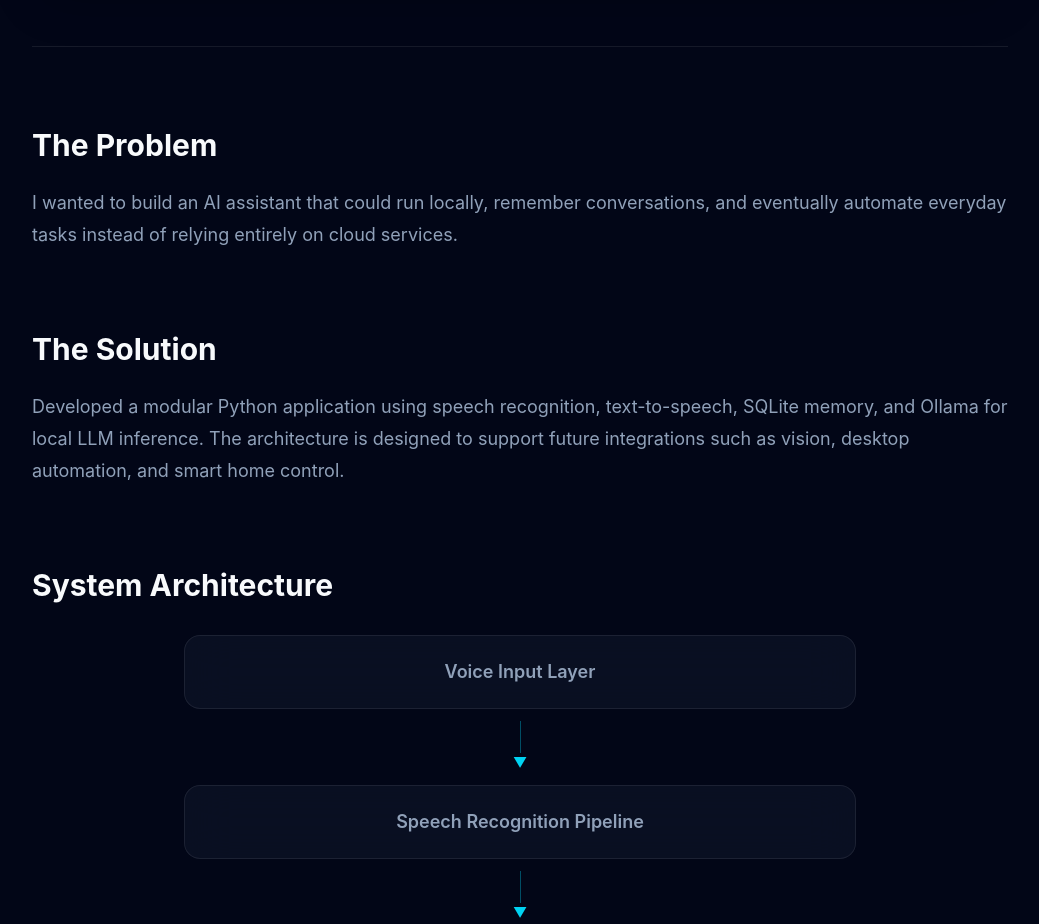
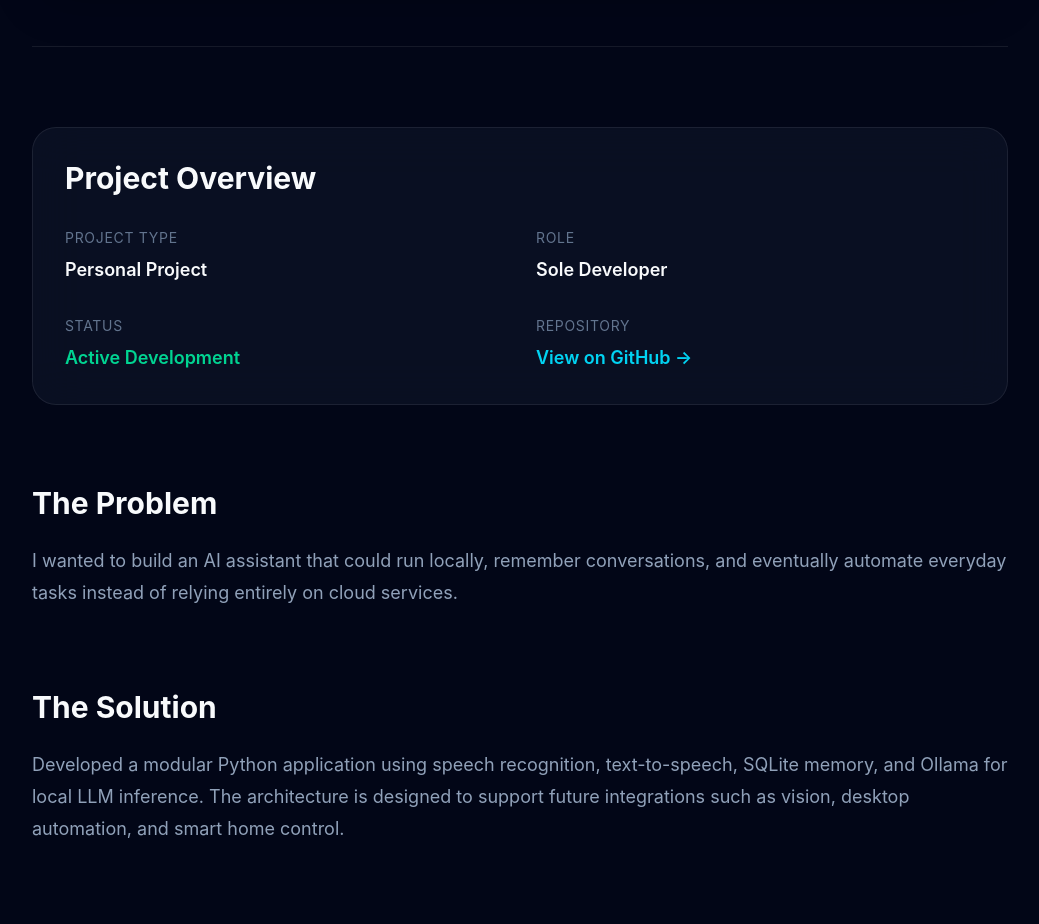
Before and after one commit to CPruett24/portfolio-website, a Next.js app: page /projects/jarvis in a window 1280 px wide. Shown: the part 980-1904 px from the top of the page, without its empty margins (120-1159 px from the left). Built offline with nearby package versions, Linux system fonts and the light colour scheme.

Commit message:
feat: add reusable project overview component

```diff
--- /dev/null
+++ b/src/components/projects/ProjectOverview.tsx
@@ -0,0 +1,69 @@
+import Link from "next/link";
+
+import type { Project } from "@/types/projects";
+
+type Props = {
+  project: Project;
+};
+
+export default function ProjectOverview({
+  project,
+}: Props) {
+  return (
+    <div className="mt-20 rounded-3xl border border-white/10 bg-slate-900/60 p-8 backdrop-blur-xl">
+
+      <h2 className="text-3xl font-bold">
+        Project Overview
+      </h2>
+
+      <div className="mt-8 grid gap-8 md:grid-cols-2">
+
+        <div>
+          <p className="text-sm uppercase tracking-wider text-slate-500">
+            Project Type
+          </p>
+
+          <p className="mt-2 text-lg font-semibold">
+            {project.projectType}
+          </p>
+        </div>
+
+        <div>
+          <p className="text-sm uppercase tracking-wider text-slate-500">
+            Role
+          </p>
+
+          <p className="mt-2 text-lg font-semibold">
+            {project.role}
+          </p>
+        </div>
+
+        <div>
+          <p className="text-sm uppercase tracking-wider text-slate-500">
+            Status
+          </p>
+
+          <p className="mt-2 text-lg font-semibold text-emerald-400">
+            {project.status}
+          </p>
+        </div>
+
+        <div>
+          <p className="text-sm uppercase tracking-wider text-slate-500">
+            Repository
+          </p>
+
+          <Link
+            href={project.github}
+            target="_blank"
+            className="mt-2 inline-block text-lg font-semibold text-cyan-400 hover:underline"
+          >
+            View on GitHub →
+          </Link>
+        </div>
+
+      </div>
+
+    </div>
+  );
+}
--- a/src/components/projects/ProjectRenderer.tsx
+++ b/src/components/projects/ProjectRenderer.tsx
@@ -4,6 +4,7 @@ import TechStack from "./TechStack";
 import ArchitectureFlow from "./ArchitectureFlow";
 import BulletList from "./BulletList";
 import DecisionCard from "./case-study/DecisionCard";
+import ProjectOverview from "./ProjectOverview";
 
 import type { Project } from "@/types/projects";
 
@@ -18,6 +19,7 @@ export default function ProjectRenderer({
     <>
 
       <ProjectHero project={project} />
+      <ProjectOverview project={project} />
 
       <ProjectSection title="The Problem">
         <p>{project.problem}</p>
--- a/src/data/projects.ts
+++ b/src/data/projects.ts
@@ -5,6 +5,12 @@ export const projects: Project[] = [
     slug: "jarvis",
     title: "JARVIS",
     tagline: "Local AI Assistant with Voice Interaction and Long-Term Memory",
+
+    projectType: "Personal Project",
+
+    role: "Sole Developer",
+
+    status: "Active Development",
 
     shortDescription: "A modular AI assistant built with Python that combines voice recognition, local language models, persistent memory, and an extensible command architecture for intelligent desktop automation.",
 
@@ -137,6 +143,12 @@ export const projects: Project[] = [
 
   tagline: "AI Vehicle Troubleshooting Platform",
 
+  projectType: "Personal Project",
+
+  role: "Sole Developer",
+
+  status: "Completed",
+
   shortDescription:
     "An AI-powered vehicle diagnostic assistant that combines exact OBD-II code lookup with semantic search using vector embeddings to provide intelligent repair guidance.",
 
@@ -265,6 +277,12 @@ export const projects: Project[] = [
 
   tagline: "Volunteer Management Backend",
 
+  projectType: "Team Project",
+
+  role: "Backend Developer",
+
+  status: "Completed",
+
   shortDescription:
     "A secure backend API for managing volunteers, organizations, events, authentication, and permissions within a volunteer management platform.",
 
--- a/src/types/projects.ts
+++ b/src/types/projects.ts
@@ -2,6 +2,11 @@ export type Project = {
   slug: string;
   title: string;
   tagline: string;
+
+  projectType: string;
+  role: string;
+  status: string;
+
   shortDescription: string;
 
   problem: string;
```
